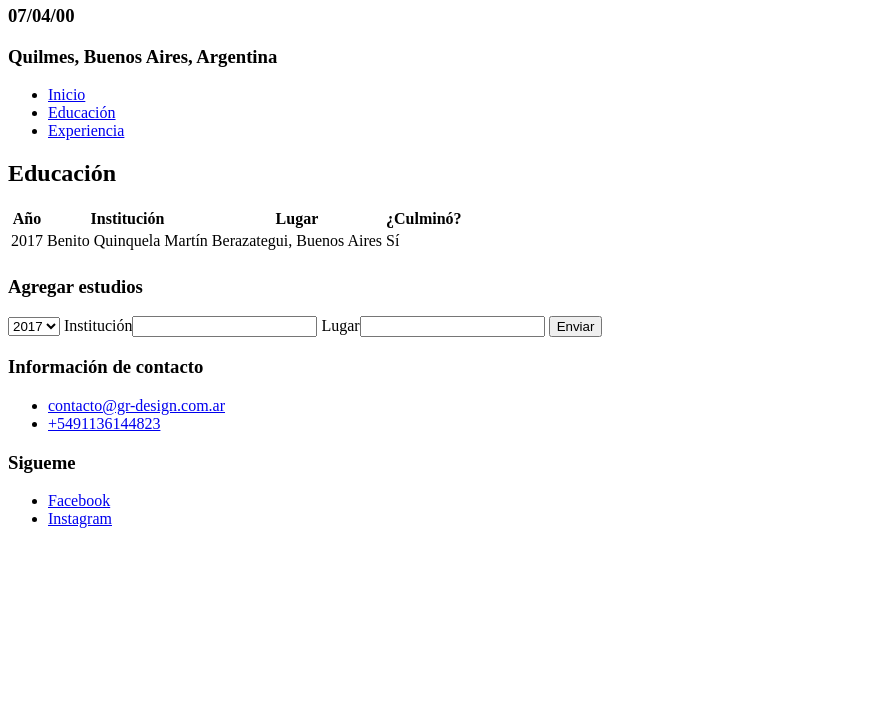
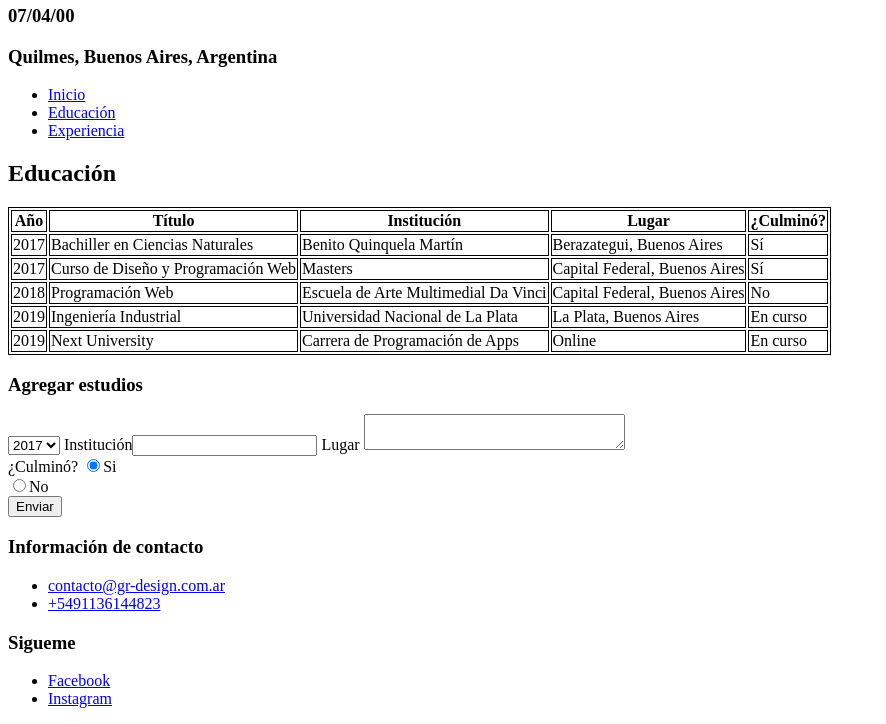
Before and after one commit to gianna-russo/hoja-de-vida, a plain HTML site: page educacion.html in a window 1280 px wide. Shown: the part 174-898 px from the top of the page, without its empty margins (0-886 px from the left). Before the commit the page ends 800 px from the top, so only its background shows below. Drawn offline with Linux system fonts and the light colour scheme.

Commit message:
Segunda versión

```diff
--- a/educacion.html
+++ b/educacion.html
@@ -3,14 +3,18 @@
 <head>
 	<title>Hoja de Vida | Gianna Russo</title>
 	<meta charset="UTF-8">
-	<link rel="shortcut icon" href="img/icono.png" type="image/png" />
+	<style>
+		table, th, td {
+			border: 1px solid black;
+		}
+	</style>
 </head>
 <body>
 	<header>
 		<div>
 			<svg height='40px' id="Capa_1" data-name="Capa 1" xmlns="http://www.w3.org/2000/svg" viewBox="0 0 80 50">
 				<defs>
-					<style>.cls-1{ font-size: 45px; fill: #000; font-family: Biscuit, Biscuit; letter-spacing: 0.05em; }</style>
+					<style>.cls-1{ font-size: 45px; fill: #FF9187; font-family: Biscuit, Biscuit; letter-spacing: 0.05em; }</style>
 				</defs>
 				<title>Logotipo de Gianna Russo</title>
 				<text class="cls-1" transform="translate(0 42.6)">GR</text>
@@ -34,6 +38,7 @@
 			<thead>
 				<tr>
 					<th>Año</th>
+					<th>Título</th>
 					<th>Institución</th>
 					<th>Lugar</th>
 					<th>¿Culminó?</th>
@@ -42,15 +47,38 @@
 			<tbody>
 				<tr>
 					<td>2017</td>
+					<td>Bachiller en Ciencias Naturales</td>
 					<td>Benito Quinquela Martín</td>
 					<td>Berazategui, Buenos Aires</td>
 					<td>Sí</td>
 				</tr>
 				<tr>
-					<td></td>
-					<td></td>
-					<td></td>
-					<td></td>
+					<td>2017</td>
+					<td>Curso de Diseño y Programación Web</td>
+					<td>Masters</td>
+					<td>Capital Federal, Buenos Aires</td>
+					<td>Sí</td>
+				</tr>
+				<tr>
+					<td>2018</td>
+					<td>Programación Web</td>
+					<td>Escuela de Arte Multimedial Da Vinci</td>
+					<td>Capital Federal, Buenos Aires</td>
+					<td>No</td>
+				</tr>
+				<tr>
+					<td>2019</td>
+					<td>Ingeniería Industrial</td>
+					<td>Universidad Nacional de La Plata</td>
+					<td>La Plata, Buenos Aires</td>
+					<td>En curso</td>
+				</tr>
+				<tr>
+					<td>2019</td>
+					<td>Next University</td>
+					<td>Carrera de Programación de Apps</td>
+					<td>Online</td>
+					<td>En curso</td>
 				</tr>
 			</tbody>
 		</table>
@@ -62,7 +90,15 @@
 				<option value="2019">2019</option>
 			</select>
 			<label>Institución<input type="text" name='Institucion' required /></label>
-			<label>Lugar<input type="text" name='Lugar' /></label>
+			<label>Lugar <textarea name='Lugar' cols="30"></textarea></label>
+			<div>¿Culminó?
+				<label>
+					<input type="radio" name="Culmino" value="Si" checked>Si<br>
+				</label>
+				<label>
+					<input type="radio" name="Culmino" value="No">No<br>
+				</label>
+			</div>
 			<input type="submit" value='Enviar' />
 		</form>
 	</main>
@@ -78,8 +114,8 @@
 			<div>
 				<h3>Sigueme</h3>
 				<ul id='redes'>
-					<li id='fb'><a href="#">Facebook</a></li>
-					<li id='ig'><a href="#">Instagram</a></li>
+					<li id='fb'><a href="https://es-la.facebook.com">Facebook</a></li>
+					<li id='ig'><a href="https://www.instagram.com">Instagram</a></li>
 				</ul>
 			</div>
 		</div>
```
Also changed, not shown: experiencia.html (+5 -6 lines), index.html (+10 -8 lines), img/gianna.jpg (added), 1 other file.
